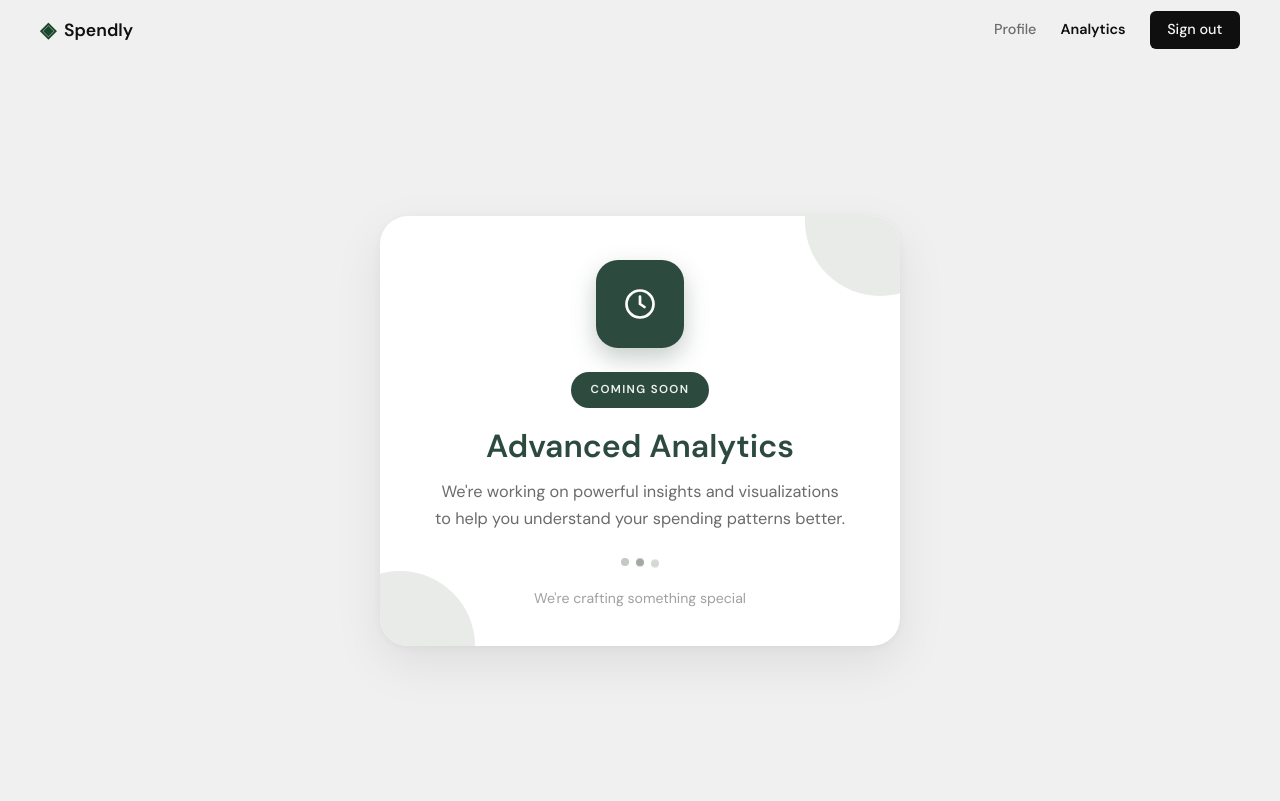
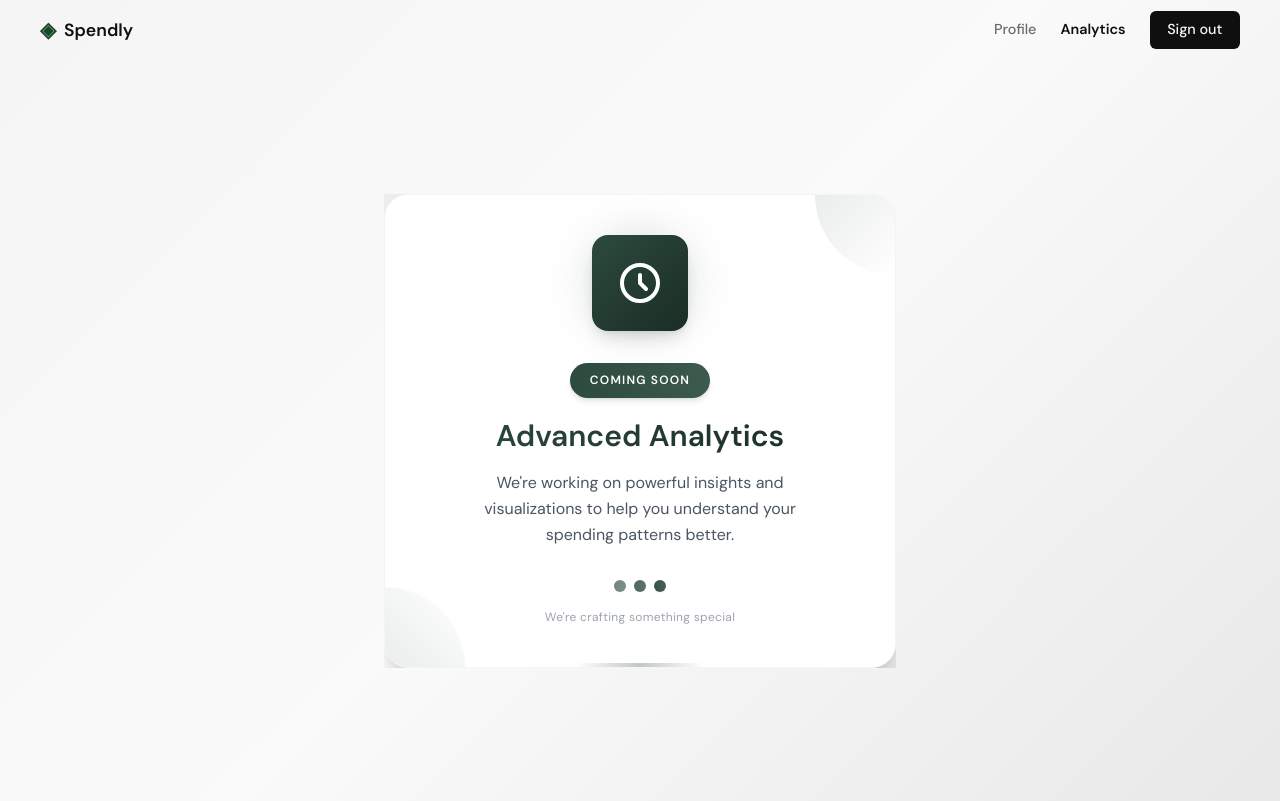
Before and after one commit to kumarlalitss166/Expense-Tracker-Claude-Code, a Flask app: page /analytics in a window 1280 px wide. Run offline with Flask 3, Linux system fonts and the light colour scheme; the visitor is signed in with stand-in values (Sample User, id 1); data comes from the database, SQL or seed files in the repository.

Commit message:
analytics: align coming-soon card with Figma Make source
Rework analytics.html and the .coming-soon-* styles against ComingSoon.tsx
from the Make project (kmNNLxxgrmPHo50xOfhmRH): gradient page background
with blurred accents, corner gradients, glowing icon tile, gradient badge
and title, pulse dots, and the bottom accent line. Update copy constants
in the tests to match App.tsx.

```diff
--- a/static/css/style.css
+++ b/static/css/style.css
@@ -1272,15 +1272,16 @@ a { color: inherit; text-decoration: none; }
 
 /* ------------------------------------------------------------------ */
 /* Analytics — coming soon                                             */
+/* Values mirror Figma Make ComingSoon.tsx (kmNNLxxgrmPHo50xOfhmRH).   */
 /* ------------------------------------------------------------------ */
 
 .analytics-body {
-    background: #f0f0f0;
+    background: linear-gradient(135deg, #f5f5f5 0%, #fafafa 50%, #e8e8e8 100%);
     min-height: 100vh;
 }
 
 .analytics-body .navbar {
-    background: #f0f0f0;
+    background: transparent;
     border-bottom-color: transparent;
 }
 
@@ -1293,139 +1294,199 @@ a { color: inherit; text-decoration: none; }
     display: flex;
     align-items: center;
     justify-content: center;
-    padding: 2.5rem 1.25rem;
+    padding: 2rem 1.5rem;
 }
 
 .coming-soon {
+    position: relative;
     width: 100%;
-    max-width: 520px;
+    max-width: 32rem; /* max-w-lg */
+    overflow: hidden;
+}
+
+/* Soft blurred page accents (bg-[#2d4a3e] opacity-5 blur-3xl). */
+.coming-soon-blob {
+    position: absolute;
+    width: 24rem;
+    height: 24rem;
+    border-radius: 50%;
+    background: #2d4a3e;
+    opacity: 0.05;
+    filter: blur(64px);
+    pointer-events: none;
+    z-index: 0;
+}
+
+.coming-soon-blob-tl {
+    top: 0;
+    left: 0;
+    transform: translate(-50%, -50%);
+}
+
+.coming-soon-blob-br {
+    bottom: 0;
+    right: 0;
+    transform: translate(50%, 50%);
 }
 
 .coming-soon-card {
     position: relative;
+    z-index: 1;
     overflow: hidden;
     background: var(--paper-card);
-    border-radius: 28px;
-    padding: 2.75rem 2.25rem 2.25rem;
+    border: 1px solid #f3f4f6; /* border-gray-100 */
+    border-radius: 1.5rem; /* rounded-3xl */
+    padding: 2.5rem; /* p-10 */
     text-align: center;
-    box-shadow: 0 18px 50px rgba(15, 15, 15, 0.08), 0 2px 8px rgba(15, 15, 15, 0.04);
-}
-
-/* Soft corner blobs — clipped by the card, never interactive. */
-.coming-soon-card::before,
-.coming-soon-card::after {
-    content: "";
+    box-shadow: 0 20px 25px -5px rgba(0, 0, 0, 0.1), 0 8px 10px -6px rgba(0, 0, 0, 0.1);
+}
+
+/* Corner accents: 80px square, green→transparent, opacity 10%. */
+.coming-soon-accent {
     position: absolute;
-    width: 150px;
-    height: 150px;
+    width: 5rem;
+    height: 5rem;
+    opacity: 0.1;
+    pointer-events: none;
+}
+
+.coming-soon-accent-tr {
+    top: 0;
+    right: 0;
+    background: linear-gradient(135deg, #2d4a3e, transparent);
+    border-bottom-left-radius: 100%;
+}
+
+.coming-soon-accent-bl {
+    bottom: 0;
+    left: 0;
+    background: linear-gradient(45deg, #2d4a3e, transparent);
+    border-top-right-radius: 100%;
+}
+
+.coming-soon-icon-wrap {
+    position: relative;
+    display: flex;
+    justify-content: center;
+    margin-bottom: 2rem; /* mb-8 */
+}
+
+.coming-soon-icon-glow {
+    position: absolute;
+    width: 6rem;
+    height: 6rem;
     border-radius: 50%;
-    background: #e8ebe7;
-    pointer-events: none;
-}
-
-.coming-soon-card::before {
-    top: -70px;
-    right: -55px;
-}
-
-.coming-soon-card::after {
-    bottom: -75px;
-    left: -55px;
+    background: #2d4a3e;
+    opacity: 0.2;
+    filter: blur(24px);
 }
 
 .coming-soon-icon {
     position: relative;
-    z-index: 1;
-    width: 88px;
-    height: 88px;
-    margin: 0 auto 1.5rem;
+    width: 6rem; /* w-24 */
+    height: 6rem;
     display: flex;
     align-items: center;
     justify-content: center;
-    border-radius: 22px;
-    background: #2d4a3e;
+    border-radius: 1rem; /* rounded-2xl */
+    background: linear-gradient(135deg, #2d4a3e 0%, #1a2d25 100%);
     color: #ffffff;
-    box-shadow: 0 10px 24px rgba(45, 74, 62, 0.28);
+    box-shadow: 0 10px 15px -3px rgba(0, 0, 0, 0.1), 0 4px 6px -4px rgba(0, 0, 0, 0.1);
+    transition: transform 0.3s ease;
+}
+
+.coming-soon-icon:hover {
+    transform: scale(1.05);
 }
 
 .coming-soon-icon svg {
-    width: 36px;
-    height: 36px;
+    width: 3rem; /* w-12 */
+    height: 3rem;
 }
 
 .coming-soon-badge {
-    position: relative;
-    z-index: 1;
     display: inline-block;
-    margin: 0 0 1.15rem;
-    padding: 0.55rem 1.25rem;
+    margin: 0 0 1.25rem; /* mb-5 */
+    padding: 0.5rem 1.25rem; /* px-5 py-2 */
     border-radius: 999px;
-    background: #2d4a3e;
-    color: #eef3ef;
-    font-size: 0.72rem;
+    background: linear-gradient(90deg, #2d4a3e 0%, #3d5a4e 100%);
+    color: #ffffff;
+    font-size: 0.75rem; /* text-xs */
     font-weight: 600;
-    letter-spacing: 0.12em;
+    letter-spacing: 0.1em; /* tracking-widest */
     text-transform: uppercase;
+    box-shadow: 0 4px 6px -1px rgba(0, 0, 0, 0.1), 0 2px 4px -2px rgba(0, 0, 0, 0.1);
 }
 
 .coming-soon-title {
-    position: relative;
-    z-index: 1;
-    margin: 0 0 0.85rem;
+    margin: 0 0 1rem; /* mb-4 */
     font-family: var(--font-body);
-    font-size: 2rem;
+    font-size: 1.875rem; /* text-3xl */
     font-weight: 600;
     line-height: 1.2;
-    color: #2d4a3e;
+    /* Gradient text: from #2d4a3e to #1a2d25 */
+    background: linear-gradient(90deg, #2d4a3e 0%, #1a2d25 100%);
+    -webkit-background-clip: text;
+    background-clip: text;
+    color: transparent;
 }
 
 .coming-soon-copy {
-    position: relative;
-    z-index: 1;
-    margin: 0 auto 1.75rem;
-    max-width: 26rem;
-    font-size: 1.02rem;
-    line-height: 1.65;
-    color: var(--ink-muted);
+    margin: 0 auto 2rem; /* mb-8 */
+    max-width: 24rem; /* max-w-sm */
+    font-size: 1rem;
+    line-height: 1.625; /* leading-relaxed */
+    color: #4b5563; /* text-gray-600 */
+}
+
+.coming-soon-progress {
+    margin-top: 2rem; /* mt-8 */
 }
 
 .coming-soon-dots {
-    position: relative;
-    z-index: 1;
     display: flex;
     justify-content: center;
-    gap: 0.45rem;
-    margin-bottom: 1.15rem;
+    align-items: center;
+    gap: 0.5rem; /* gap-2 */
 }
 
 .coming-soon-dots span {
-    width: 8px;
-    height: 8px;
+    width: 0.75rem; /* w-3 */
+    height: 0.75rem;
     border-radius: 50%;
-    background: #c5c9c4;
-    animation: coming-soon-pulse 1.2s ease-in-out infinite;
-}
-
-.coming-soon-dots span:nth-child(2) {
-    background: #9aa39a;
-    animation-delay: 0.15s;
-}
-
-.coming-soon-dots span:nth-child(3) {
-    animation-delay: 0.3s;
-}
-
+    background: linear-gradient(90deg, #2d4a3e 0%, #3d5a4e 100%);
+    box-shadow: 0 1px 2px 0 rgba(0, 0, 0, 0.05);
+    animation: coming-soon-pulse 2s cubic-bezier(0.4, 0, 0.6, 1) infinite;
+}
+
+.coming-soon-dots span:nth-child(2) { animation-delay: 0.2s; }
+.coming-soon-dots span:nth-child(3) { animation-delay: 0.4s; }
+
+/* Tailwind animate-pulse: opacity 1 → 0.5. */
 @keyframes coming-soon-pulse {
-    0%, 100% { opacity: 0.45; transform: translateY(0); }
-    50% { opacity: 1; transform: translateY(-3px); }
+    0%, 100% { opacity: 1; }
+    50% { opacity: 0.5; }
 }
 
 .coming-soon-foot {
-    position: relative;
-    z-index: 1;
-    margin: 0;
-    font-size: 0.88rem;
-    color: var(--ink-faint);
+    margin: 1rem 0 0; /* mt-4 */
+    font-size: 0.75rem; /* text-xs */
+    letter-spacing: 0.025em; /* tracking-wide */
+    color: #9ca3af; /* text-gray-400 */
+}
+
+/* Decorative bottom accent line. */
+.coming-soon-line {
+    position: absolute;
+    bottom: 0;
+    left: 50%;
+    transform: translateX(-50%);
+    width: 8rem; /* w-32 */
+    height: 0.25rem; /* h-1 */
+    border-radius: 999px;
+    background: linear-gradient(90deg, transparent, #2d4a3e, transparent);
+    opacity: 0.3;
+    pointer-events: none;
 }
 
 @media (prefers-reduced-motion: reduce) {
@@ -1433,18 +1494,22 @@ a { color: inherit; text-decoration: none; }
         animation: none;
         opacity: 0.75;
     }
+    .coming-soon-icon { transition: none; }
+    .coming-soon-icon:hover { transform: none; }
 }
 
 @media (max-width: 600px) {
     .coming-soon-card {
-        padding: 2.15rem 1.35rem 1.75rem;
-        border-radius: 22px;
+        padding: 1.75rem 1.25rem;
+        border-radius: 1.25rem;
     }
 
-    .coming-soon-title { font-size: 1.55rem; }
+    .coming-soon-title { font-size: 1.5rem; }
     .coming-soon-copy { font-size: 0.95rem; }
-    .coming-soon-icon { width: 76px; height: 76px; border-radius: 18px; }
-    .coming-soon-icon svg { width: 30px; height: 30px; }
+    .coming-soon-icon { width: 4.5rem; height: 4.5rem; border-radius: 0.85rem; }
+    .coming-soon-icon svg { width: 2.25rem; height: 2.25rem; }
+    .coming-soon-icon-glow { width: 4.75rem; height: 4.75rem; }
+    .coming-soon-blob { width: 16rem; height: 16rem; }
 }
 
 /* ------------------------------------------------------------------ */
--- a/templates/analytics.html
+++ b/templates/analytics.html
@@ -5,29 +5,41 @@
 
 {% block content %}
 <section class="coming-soon" aria-labelledby="analytics-title">
+    {# Decorative page blobs — mirrors the Make background accents. #}
+    <div class="coming-soon-blob coming-soon-blob-tl" aria-hidden="true"></div>
+    <div class="coming-soon-blob coming-soon-blob-br" aria-hidden="true"></div>
+
     <div class="coming-soon-card">
-        <div class="coming-soon-icon" aria-hidden="true">
-            <svg viewBox="0 0 24 24" fill="none" stroke="currentColor"
-                 stroke-width="1.8" stroke-linecap="round" stroke-linejoin="round">
-                <circle cx="12" cy="12" r="9"/>
-                <path d="M12 7v5l3 2"/>
-            </svg>
+        {# Corner accents on the card itself. #}
+        <div class="coming-soon-accent coming-soon-accent-tr" aria-hidden="true"></div>
+        <div class="coming-soon-accent coming-soon-accent-bl" aria-hidden="true"></div>
+
+        <div class="coming-soon-icon-wrap">
+            <div class="coming-soon-icon-glow" aria-hidden="true"></div>
+            <div class="coming-soon-icon" aria-hidden="true">
+                <svg viewBox="0 0 24 24" fill="none" stroke="currentColor"
+                     stroke-width="2" stroke-linecap="round" stroke-linejoin="round">
+                    <path d="M12 8v4l3 3m6-3a9 9 0 11-18 0 9 9 0 0118 0z"/>
+                </svg>
+            </div>
         </div>
 
-        <p class="coming-soon-badge">Coming soon</p>
+        <p class="coming-soon-badge">Coming Soon</p>
 
         <h1 class="coming-soon-title" id="analytics-title">Advanced Analytics</h1>
 
         <p class="coming-soon-copy">
-            We're working on powerful insights and visualizations
-            to help you understand your spending patterns better.
+            We're working on powerful insights and visualizations to help you understand your spending patterns better.
         </p>
 
-        <div class="coming-soon-dots" aria-hidden="true">
-            <span></span><span></span><span></span>
+        <div class="coming-soon-progress">
+            <div class="coming-soon-dots" aria-hidden="true">
+                <span></span><span></span><span></span>
+            </div>
+            <p class="coming-soon-foot">We're crafting something special</p>
         </div>
 
-        <p class="coming-soon-foot">We're crafting something special</p>
+        <div class="coming-soon-line" aria-hidden="true"></div>
     </div>
 </section>
 {% endblock %}
```
Also changed, not shown: tests/test_analytics-coming-soon.py (+3 -3 lines).
